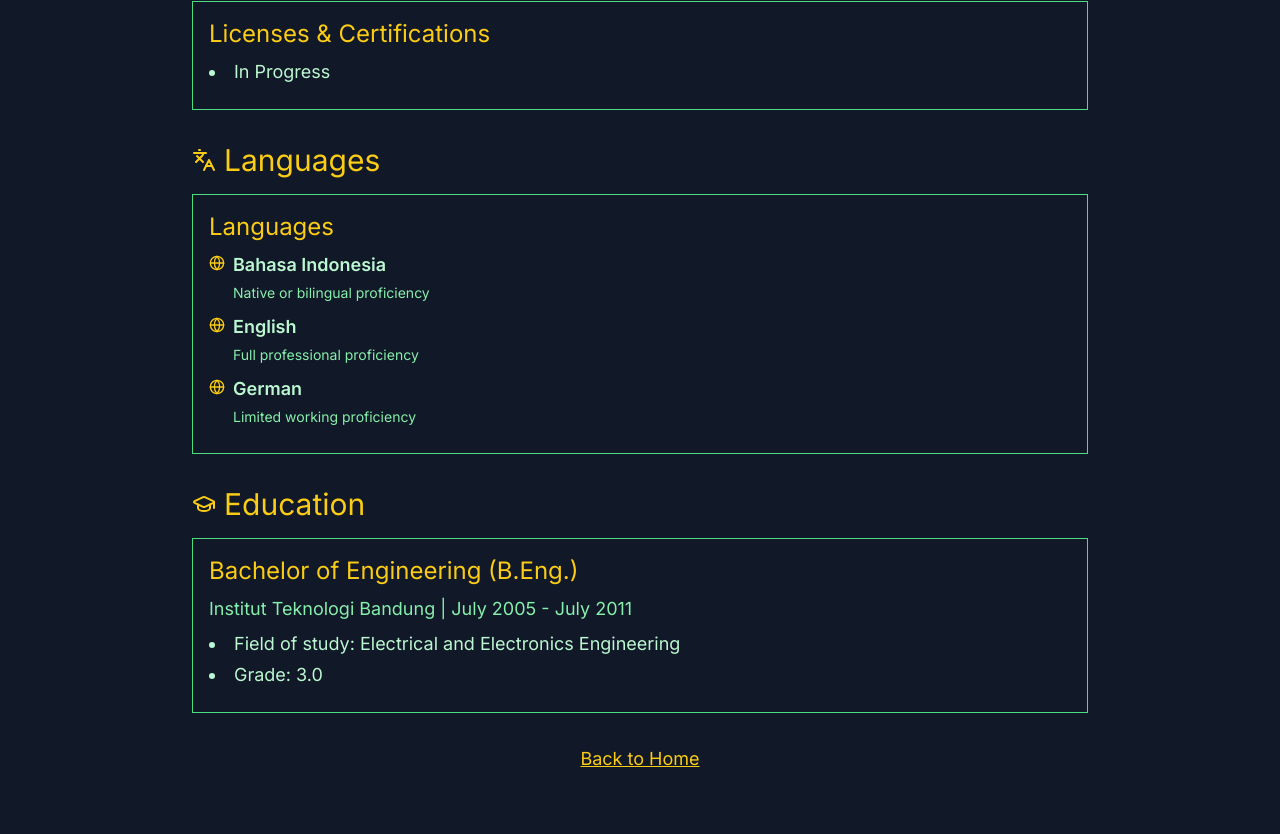
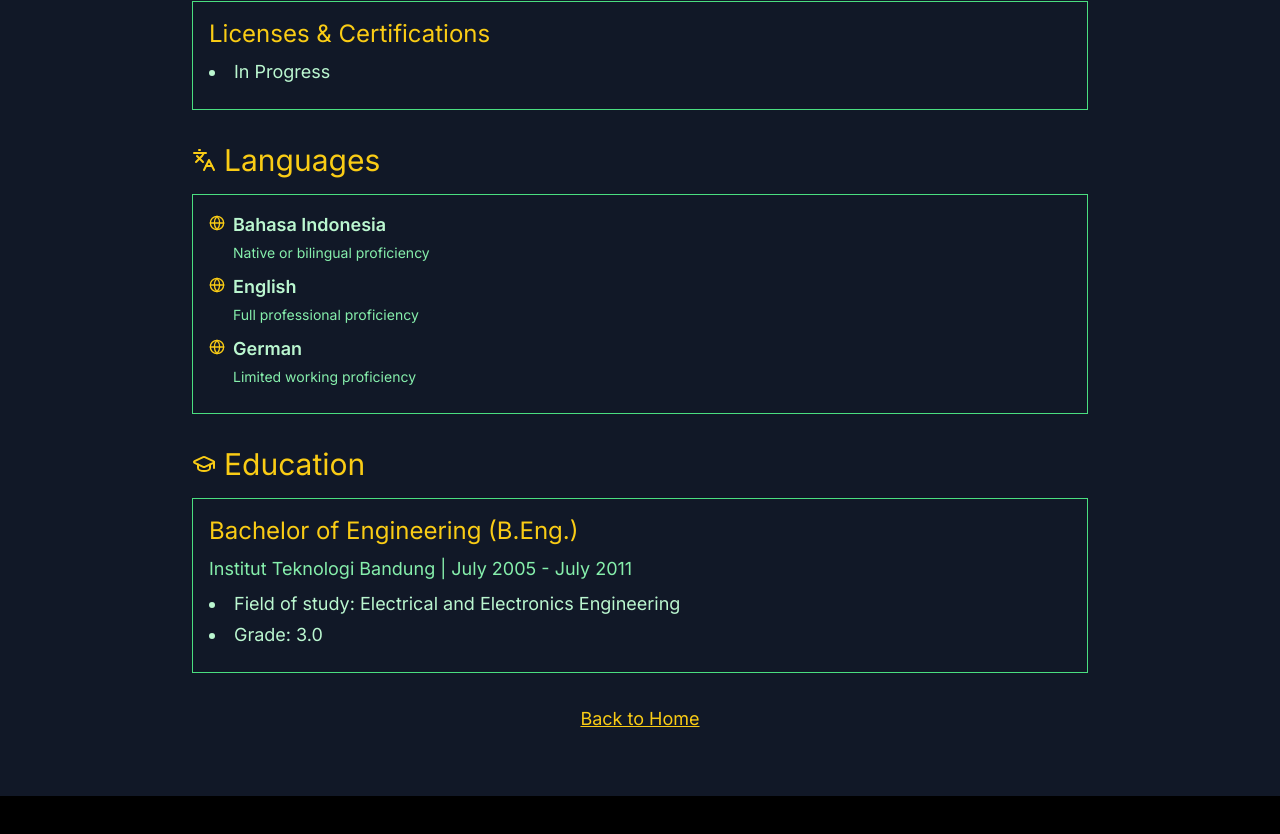
Before and after one commit to wahidyankf/wahidyankf-web, a Next.js app: page /cv in a window 1280 px wide. Shown: the part 1278-2112 px from the top of the page. After the commit the page ends 2074 px from the top, so only its background shows below. Built offline with nearby package versions, Linux system fonts and the light colour scheme.

Commit message:
update cv section

```diff
--- a/src/app/cv/page.tsx
+++ b/src/app/cv/page.tsx
@@ -99,9 +99,11 @@ const cvData: CVEntry[] = [
 
 const CVEntryComponent = ({ entry }: { entry: CVEntry }) => (
   <div className="mb-4 border border-green-400 rounded-lg p-4 hover:bg-gray-800 transition-colors duration-200">
-    <h3 className="text-lg sm:text-xl md:text-2xl mb-2 text-yellow-400">
-      {entry.title}
-    </h3>
+    {entry.type !== "language" && (
+      <h3 className="text-lg sm:text-xl md:text-2xl mb-2 text-yellow-400">
+        {entry.title}
+      </h3>
+    )}
     {entry.organization && entry.period && (
       <p className="mb-2 text-green-300">
         {entry.organization} | {entry.period}
```
